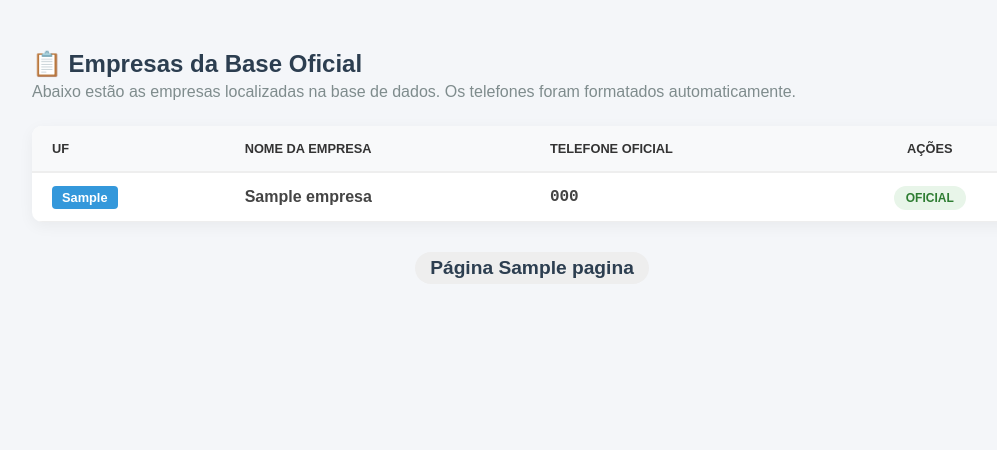
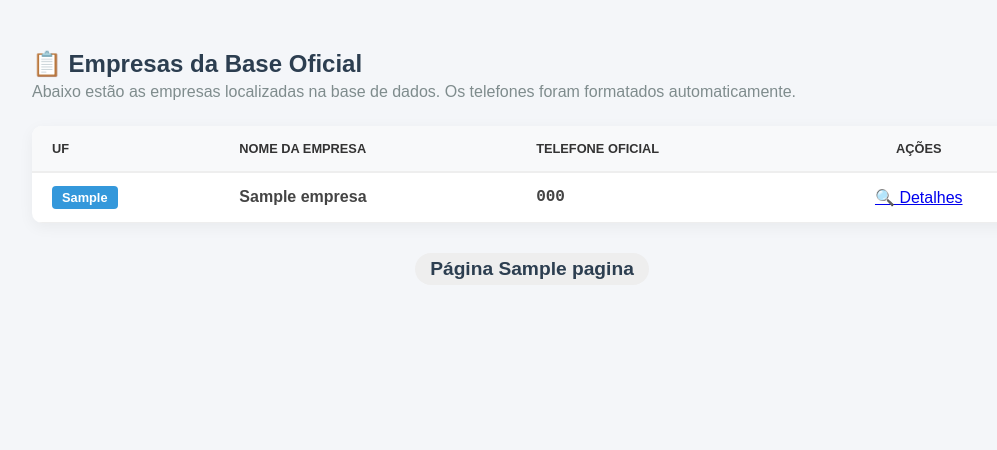
Before and after one commit to dealkis/CallCheck, a Flask app: template templates/empresas.html in a window 1280 px wide. Shown: the part 65-515 px from the top of the page, without its empty margins (108-1105 px from the left). Run offline with Flask 3, Linux system fonts and the light colour scheme; the template is opened without the code that fills it: most values are stand-ins (such as "Sample title", 1, 10 or a date in 2020); some libraries are stand-ins or nearby versions.

Commit message:
Update empresas.html

```diff
--- a/templates/empresas.html
+++ b/templates/empresas.html
@@ -30,9 +30,9 @@
                     <td class="telefone-col">{{ e.telefone_formatado }}</td>
 
                     <td class="acoes">
-                        <!-- Botão ajustado: como não temos um ID numérico simples da Receita aqui,
-                             poderíamos usar o CNPJ se ele estivesse no SELECT, mas para visualização rápida: -->
-                        <span class="status-badge">Oficial</span>
+                        <a href="{{ url_for('visualizar_empresa', cnpj=e.cnpj) }}" class="btn-ver">
+                            🔍 Detalhes
+                        </a>
                     </td>
                 </tr>
                 {% endfor %}
```
